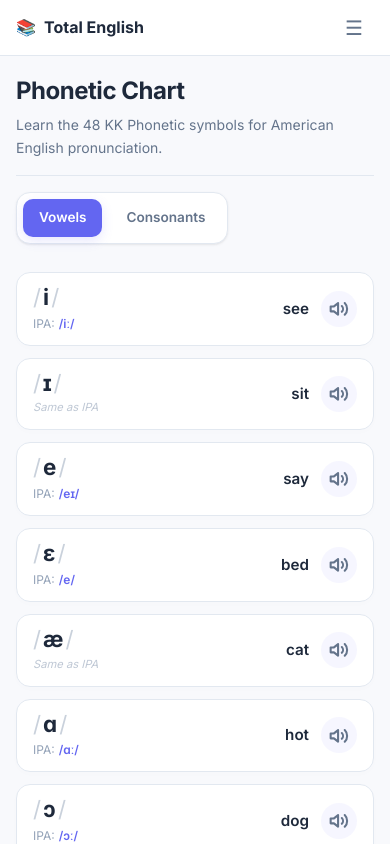
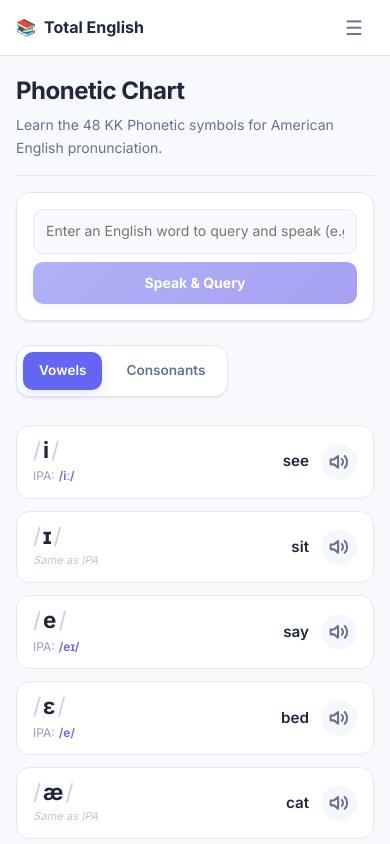
Before and after one commit to yeduxiling/total_english, a React (Vite) app in the folder client/: page /phonetic in a window 390 px wide. Shown: the top 844 px of the page. Built offline with nearby package versions, Linux system fonts and the light colour scheme.

Commit message:
feat: add word pronunciation lookup and responsive styling to PhoneticPage

```diff
--- a/client/src/features/phonetic/PhoneticPage.css
+++ b/client/src/features/phonetic/PhoneticPage.css
@@ -8,6 +8,106 @@
 .phonetic-header {
   border-bottom: 1px solid var(--color-border);
   padding-bottom: var(--space-4);
+}
+
+/* Lookup phonetic search styling */
+.phonetic-search-container.card {
+  background: var(--color-bg-secondary);
+  border: 1px solid var(--color-border);
+  border-radius: var(--radius-lg);
+  padding: var(--space-4) var(--space-5);
+  box-shadow: var(--shadow-sm);
+  display: flex;
+  flex-direction: column;
+  gap: var(--space-3);
+  margin-bottom: var(--space-2);
+}
+
+.phonetic-search-form {
+  display: flex;
+  gap: var(--space-3);
+}
+
+.phonetic-search-input {
+  flex: 1;
+  padding: 10px var(--space-3);
+  border: 1px solid var(--color-border);
+  background: var(--color-bg-primary);
+  border-radius: var(--radius-md);
+  color: var(--color-text-primary);
+  font-family: 'Outfit', 'Inter', system-ui, -apple-system, sans-serif;
+  font-size: var(--text-sm);
+  outline: none;
+  transition: all var(--transition-fast);
+}
+
+.phonetic-search-input:focus {
+  border-color: var(--color-accent);
+  box-shadow: 0 0 0 3px rgba(99, 102, 241, 0.08);
+}
+
+.phonetic-search-btn {
+  background: linear-gradient(135deg, var(--color-accent), #4f46e5);
+  color: #ffffff;
+  border: none;
+  border-radius: var(--radius-md);
+  padding: 10px var(--space-4);
+  font-size: var(--text-sm);
+  font-weight: var(--font-bold, 700);
+  cursor: pointer;
+  transition: all var(--transition-base);
+  box-shadow: 0 4px 12px rgba(99, 102, 241, 0.1);
+  white-space: nowrap;
+}
+
+.phonetic-search-btn:hover:not(:disabled) {
+  transform: translateY(-1px);
+  box-shadow: 0 6px 16px rgba(99, 102, 241, 0.2);
+}
+
+.phonetic-search-btn:disabled {
+  opacity: 0.5;
+  cursor: not-allowed;
+}
+
+.phonetic-search-result {
+  display: flex;
+  justify-content: space-between;
+  align-items: center;
+  border-top: 1px dashed var(--color-border);
+  padding-top: var(--space-3);
+  margin-top: var(--space-1);
+}
+
+.result-word-info {
+  display: flex;
+  align-items: baseline;
+  gap: var(--space-3);
+  flex-wrap: wrap;
+}
+
+.result-word {
+  font-size: 1.3rem;
+  font-weight: 700;
+  color: var(--color-text-primary);
+}
+
+.result-phonetic {
+  font-size: 1.2rem;
+  font-weight: 600;
+  color: var(--color-accent);
+  font-family: 'Outfit', 'Inter', system-ui, -apple-system, sans-serif;
+}
+
+.result-phonetic-notfound {
+  font-size: var(--text-xs);
+  color: var(--color-text-tertiary);
+  font-style: italic;
+}
+
+.result-speak-action {
+  display: flex;
+  align-items: center;
 }
 
 /* Tabs switcher styling */
@@ -190,6 +290,27 @@
     gap: var(--space-4);
   }
 
+  .phonetic-search-container.card {
+    padding: var(--space-4);
+  }
+
+  .phonetic-search-form {
+    flex-direction: column;
+    gap: var(--space-2);
+  }
+
+  .phonetic-search-btn {
+    width: 100%;
+  }
+
+  .result-word {
+    font-size: 1.1rem;
+  }
+
+  .result-phonetic {
+    font-size: 1.0rem;
+  }
+
   .phonetic-tabs-container {
     margin-bottom: var(--space-3);
   }
--- a/client/src/features/phonetic/PhoneticPage.tsx
+++ b/client/src/features/phonetic/PhoneticPage.tsx
@@ -72,8 +72,51 @@ const consonants: PhoneticItem[] = [
 
 export default function PhoneticPage() {
   const [activeTab, setActiveTab] = useState<'vowels' | 'consonants'>('vowels');
+  const [queryWord, setQueryWord] = useState('');
+  const [searchedWord, setSearchedWord] = useState('');
+  const [resultPhonetic, setResultPhonetic] = useState<string | null>(null);
+  const [queryLoading, setQueryLoading] = useState(false);
 
   const items = activeTab === 'vowels' ? vowels : consonants;
+
+  const handleQuerySpeak = async (e: React.FormEvent) => {
+    e.preventDefault();
+    if (!queryWord.trim()) return;
+
+    const targetWord = queryWord.trim();
+    setQueryLoading(true);
+    setResultPhonetic(null);
+    setSearchedWord(targetWord);
+
+    // 立即触发 TTS 美音发音
+    try {
+      const audioUrl = `/api/tts/preview?text=${encodeURIComponent(targetWord)}`;
+      const audio = new Audio(audioUrl);
+      audio.play().catch((err) => console.warn('Audio auto-play blocked or failed:', err));
+    } catch (err) {
+      console.error('Audio setup failed:', err);
+    }
+
+    // 后端接口查音标
+    try {
+      const res = await fetch(`/api/words/phonetic?word=${encodeURIComponent(targetWord)}`);
+      if (res.ok) {
+        const data = await res.json();
+        if (data && data.phonetic) {
+          setResultPhonetic(data.phonetic);
+        } else {
+          setResultPhonetic('N/A');
+        }
+      } else {
+        setResultPhonetic('N/A');
+      }
+    } catch (err) {
+      console.error(err);
+      setResultPhonetic('N/A');
+    } finally {
+      setQueryLoading(false);
+    }
+  };
 
   return (
     <div className="phonetic-page animate-in">
@@ -82,6 +125,45 @@ export default function PhoneticPage() {
           <h1 className="page-title">Phonetic Chart</h1>
           <p className="page-subtitle">Learn the 48 KK Phonetic symbols for American English pronunciation.</p>
         </div>
+      </div>
+
+      {/* 单词读音与音标查询 */}
+      <div className="phonetic-search-container card">
+        <form onSubmit={handleQuerySpeak} className="phonetic-search-form">
+          <input
+            type="text"
+            className="phonetic-search-input font-english"
+            placeholder="Enter an English word to query and speak (e.g. elegant)..."
+            value={queryWord}
+            onChange={(e) => setQueryWord(e.target.value)}
+            disabled={queryLoading}
+            required
+          />
+          <button type="submit" className="phonetic-search-btn" disabled={queryLoading || !queryWord.trim()}>
+            {queryLoading ? 'Searching...' : 'Speak & Query'}
+          </button>
+        </form>
+
+        {searchedWord && (
+          <div className="phonetic-search-result fade-in">
+            <div className="result-word-info">
+              <span className="result-word font-english">{searchedWord}</span>
+              {resultPhonetic && resultPhonetic !== 'N/A' && (
+                <span className="result-phonetic">
+                  <span className="slash">[</span>
+                  <span className="symbol-text">{resultPhonetic}</span>
+                  <span className="slash">]</span>
+                </span>
+              )}
+              {resultPhonetic === 'N/A' && (
+                <span className="result-phonetic-notfound">No phonetic found</span>
+              )}
+            </div>
+            <div className="result-speak-action">
+              <SpeakButton text={searchedWord} size="md" />
+            </div>
+          </div>
+        )}
       </div>
 
       <div className="phonetic-tabs-container">
```
Also changed, not shown: 1 other file (tests, documents, lock files or other folders).
